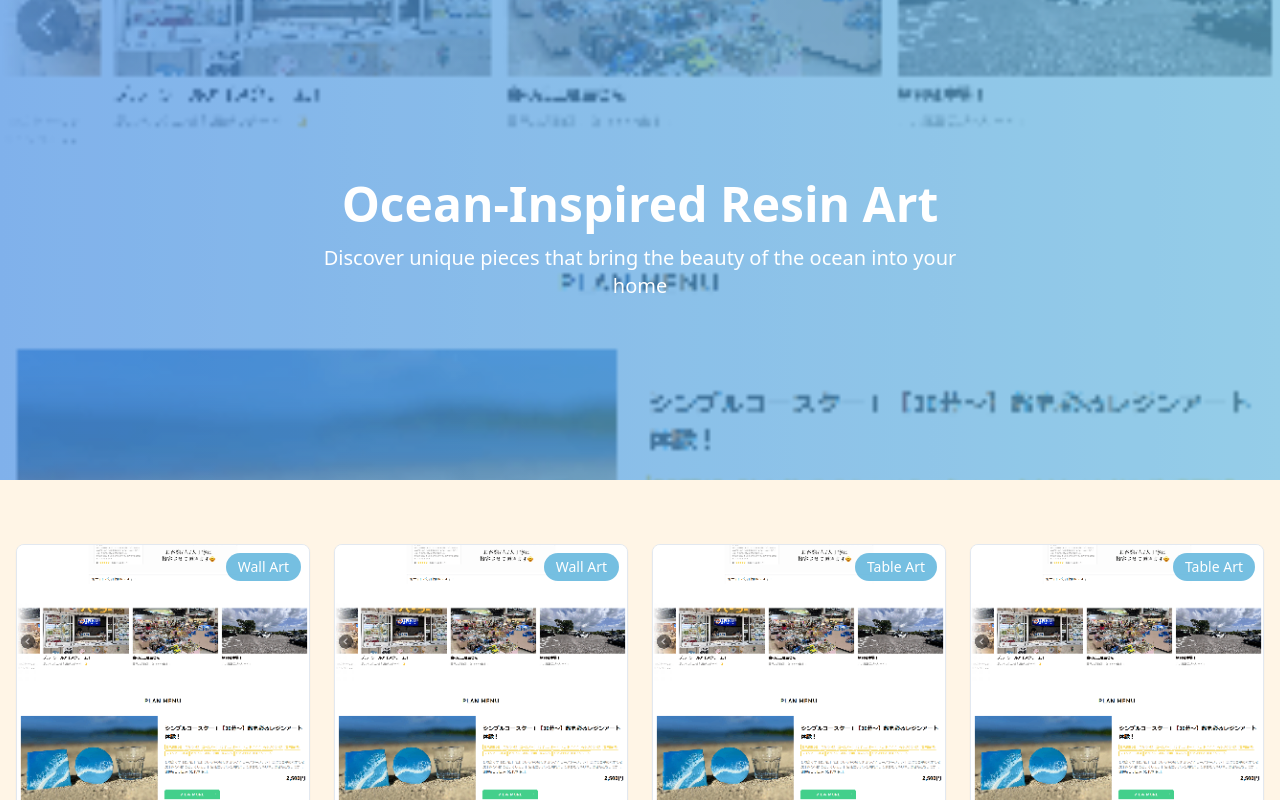
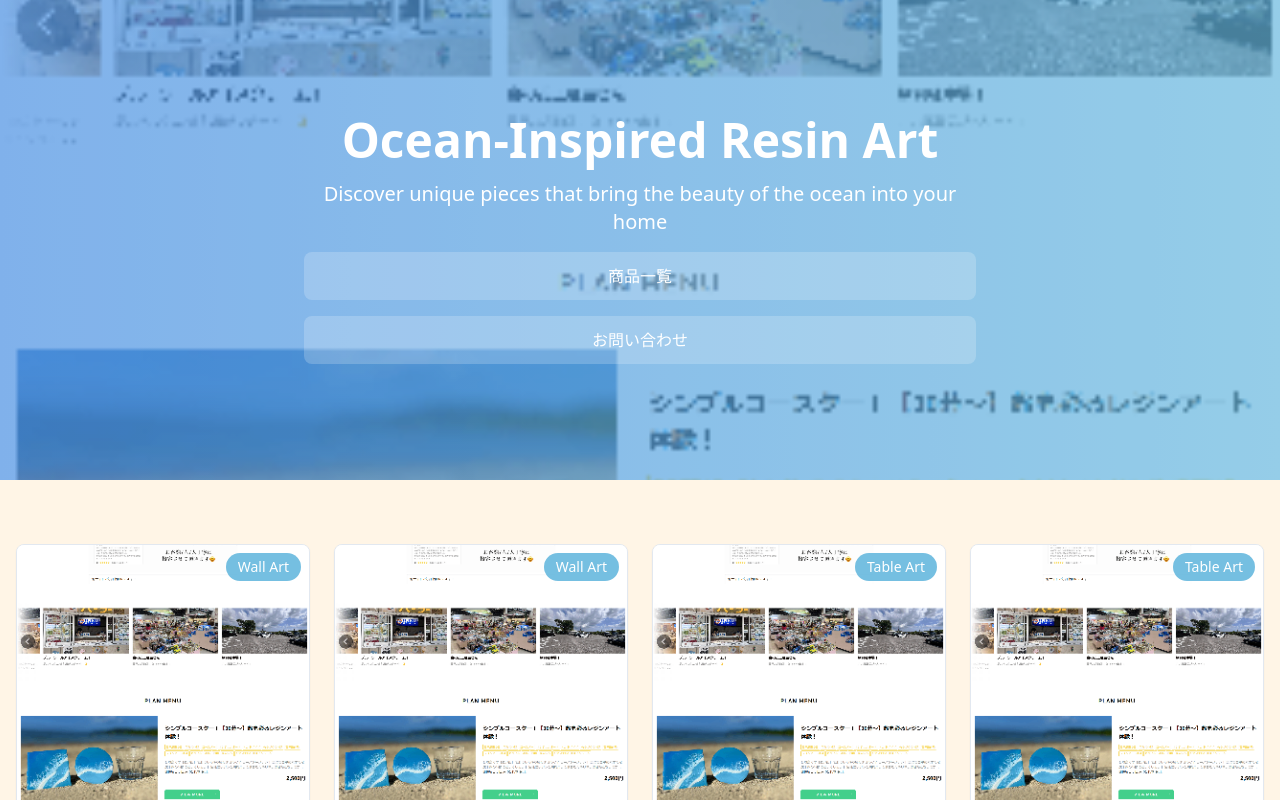
Before and after one commit to itella-tech/resin-site, a React (Vite) app: page / in a window 1280 px wide. Shown: the top 800 px of the page. Built offline with nearby package versions, Linux system fonts and the light colour scheme.

Commit message:
Update navigation menu layout
Modified the navigation menu to display only two items in a single column layout, arranged vertically.
[skip gpt_engineer]

```diff
--- a/src/pages/Index.tsx
+++ b/src/pages/Index.tsx
@@ -49,11 +49,26 @@ const Index = () => {
           <p className="text-xl max-w-2xl mx-auto">
             Discover unique pieces that bring the beauty of the ocean into your home
           </p>
+          {/* Vertical Menu */}
+          <div className="flex flex-col space-y-4 mt-8">
+            <a
+              href="#products"
+              className="bg-white/20 hover:bg-white/30 text-white px-8 py-3 rounded-lg transition-colors duration-300"
+            >
+              商品一覧
+            </a>
+            <a
+              href="#contact"
+              className="bg-white/20 hover:bg-white/30 text-white px-8 py-3 rounded-lg transition-colors duration-300"
+            >
+              お問い合わせ
+            </a>
+          </div>
         </div>
       </div>
 
       {/* Main Content */}
-      <div className="container mx-auto py-16 px-4 flex-grow">
+      <div id="products" className="container mx-auto py-16 px-4 flex-grow">
         <div className="grid grid-cols-1 md:grid-cols-2 lg:grid-cols-3 xl:grid-cols-4 gap-6">
           {products.map((product) => (
             <div key={product.id} className="animate-fade-up">
```
